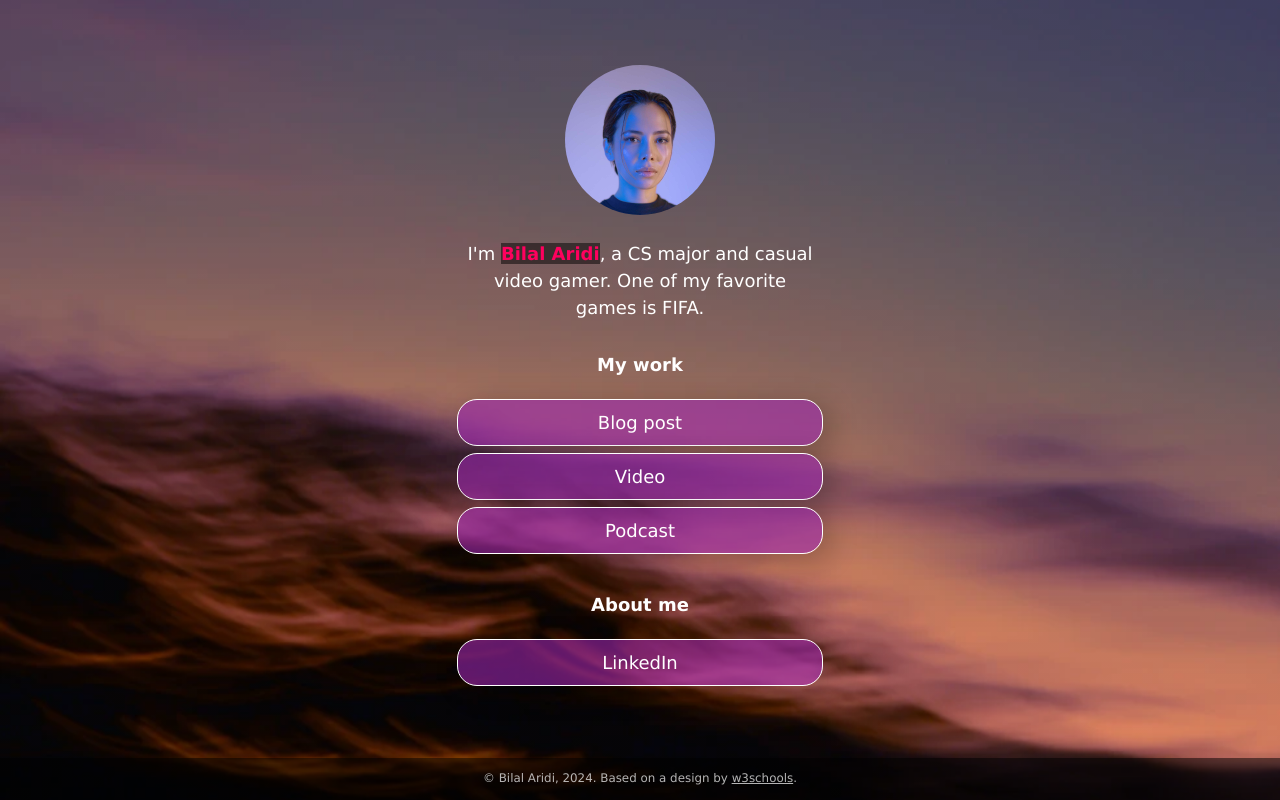
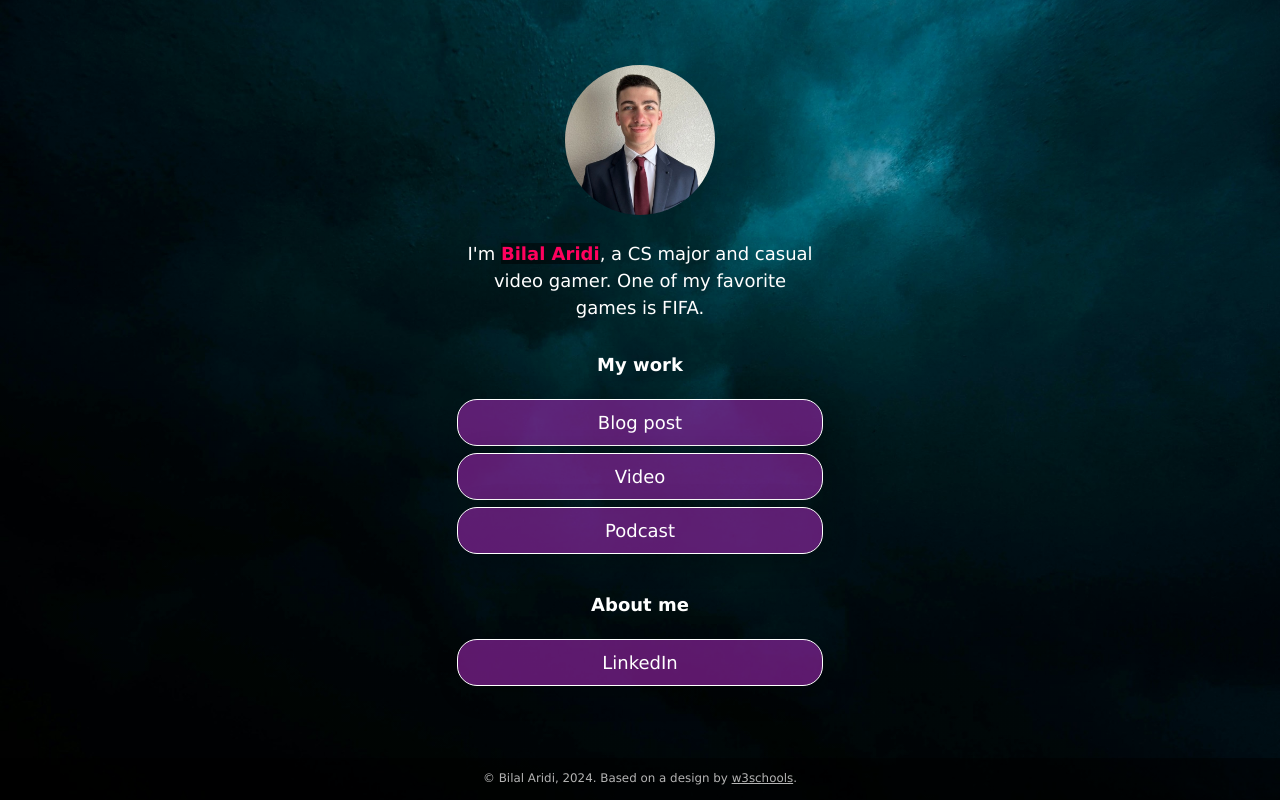
Before and after one commit to bilalaridi/bilalaridi.github.io, a plain HTML site: page index.html in a window 1280 px wide. Drawn offline with Linux system fonts and the light colour scheme.

Commit message:
Added profile photo and background image

```diff
--- a/css/style.css
+++ b/css/style.css
@@ -26,7 +26,7 @@
     min-height: 100%;
     /* The image used for the site background. Try changing skyscape.jpg to stars.jpg. Put a replacement photo in the images folder and, in line 21 below, replace skyscape.jpg with yourbackgroundfilename.jpg */
     /* The linear gradient darkens the image, like putting a sunglasses lens on top of it. If you want to darken the image even more, change 0.1 (both times) to 0.3 or higher */
-    background: linear-gradient(rgba(0, 0, 0, 0.1), rgba(0, 0, 0, 0.1)), url(../images/skyscape.jpg);
+    background: linear-gradient(rgba(0, 0, 0, 0.1), rgba(0, 0, 0, 0.1)), url(../images/background.jpg);
     /* Prevents the browser from repeating or "tiling" the background image */
     background-repeat: no-repeat;
     background-position: center;
--- a/index.html
+++ b/index.html
@@ -15,7 +15,7 @@
   <div class="container">
     <!-- Image and name container. Put your replacement photo—which you should crop to be square—in the images folder, then change the source attribute to images/yourportraitfilename.jpg. This path says, "Look in the images folder for yourportraitfilename.jpg." Be sure to change the alt text, too. -->
     <div class="image-container">
-      <img src="images/portrait.jpg" alt="Photo by Art Hauntington">
+      <img src="images/PFP.jpg" alt="Portrait of Bilal Aridi">
     </div>
     <div class="intro">
       I'm <span class="name"><strong>Bilal Aridi</strong></span>, a CS major and casual video gamer. One of my favorite games is FIFA.
```
Also changed, not shown: images/PFP.jpg (added), images/background.jpg (added).
